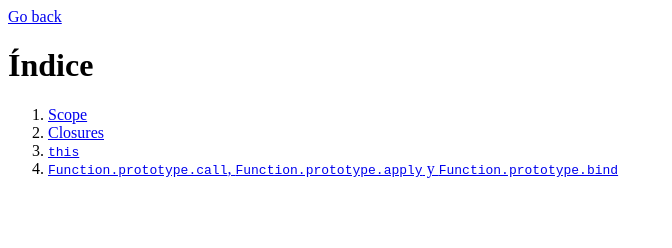
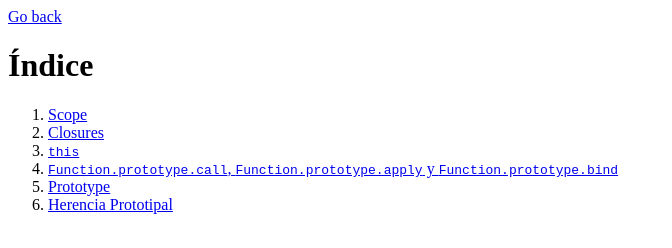
Before and after one commit to erickrsuarezr/JS-Profesional, a website: page ejercicios/index.html in a window 1280 px wide. Shown: the whole page, without its empty margins (0-672 px from the left). Drawn offline with Linux system fonts and the light colour scheme.

Commit message:
Se agregan los links para los ejercios de prototipado

```diff
--- a/ejercicios/index.html
+++ b/ejercicios/index.html
@@ -1,5 +1,5 @@
-<head>
-  <html>
+<html>
+  <head>
     <title>Curso Profesional de JavaScript: Ejercicios</title>
   </head>
 
@@ -9,7 +9,9 @@
     <ol>
       <li><a href="/ejercicios/scope.html">Scope</a></li>
       <li><a href="/ejercicios/closures.html">Closures</a></li>
-      <li><a href="/ejercicios/this.html"><code>this</code></a></li>
+      <li>
+        <a href="/ejercicios/this.html"><code>this</code></a>
+      </li>
       <li>
         <a href="/ejercicios/call-apply-bind.html">
           <code>Function.prototype.call</code>,
@@ -17,6 +19,12 @@
           <code>Function.prototype.bind</code>
         </a>
       </li>
+      <li><a href="/ejercicios/prototype.html">Prototype</a></li>
+      <li>
+        <a href="/ejercicios/prototypal-inheritance.html">
+          Herencia Prototipal
+        </a>
+      </li>
     </ol>
   </body>
 </html>
```
